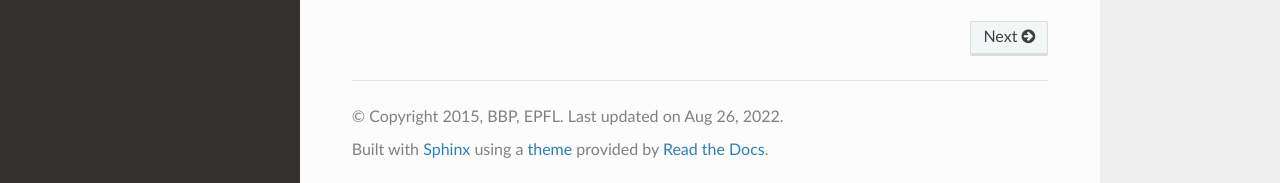
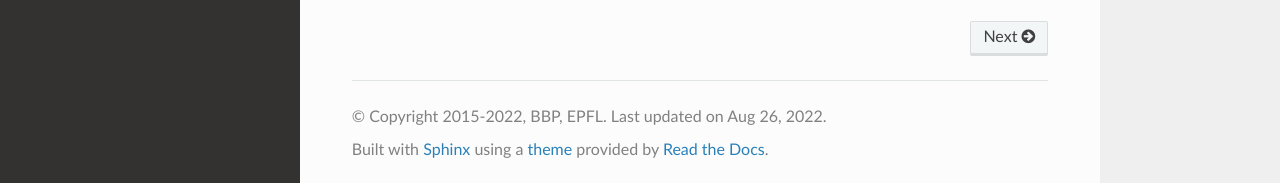
Before and after one commit to BlueBrain/eFEL, a Sphinx documentation site: the page built from docs/source/index.rst, in a window 1280 px wide and 900 px high, scrolled down 698 px. Shown: the part 714-897 px from the top of the window. Built offline with Sphinx 7.4.7 and the Read the Docs theme 2.0.0, drawn with Linux system fonts in a browser that asks for light colours.

Commit message:
modify copyright date in docs

```diff
--- a/docs/source/conf.py
+++ b/docs/source/conf.py
@@ -47,7 +47,7 @@ master_doc = 'index'
 
 # General information about the project.
 project = u'eFEL'
-copyright = u'2015, BBP, EPFL'
+copyright = u'2015-2022, BBP, EPFL'
 
 # The version info for the project you're documenting, acts as replacement for
 # |version| and |release|, also used in various other places throughout the
@@ -259,7 +259,7 @@ texinfo_documents = [
 epub_title = u'eFEL'
 epub_author = u'BBP, EPFL'
 epub_publisher = u'BBP, EPFL'
-epub_copyright = u'2015, BBP, EPFL'
+epub_copyright = u'2015-2022, BBP, EPFL'
 
 # The language of the text. It defaults to the language option
 # or en if the language is not set.
```
